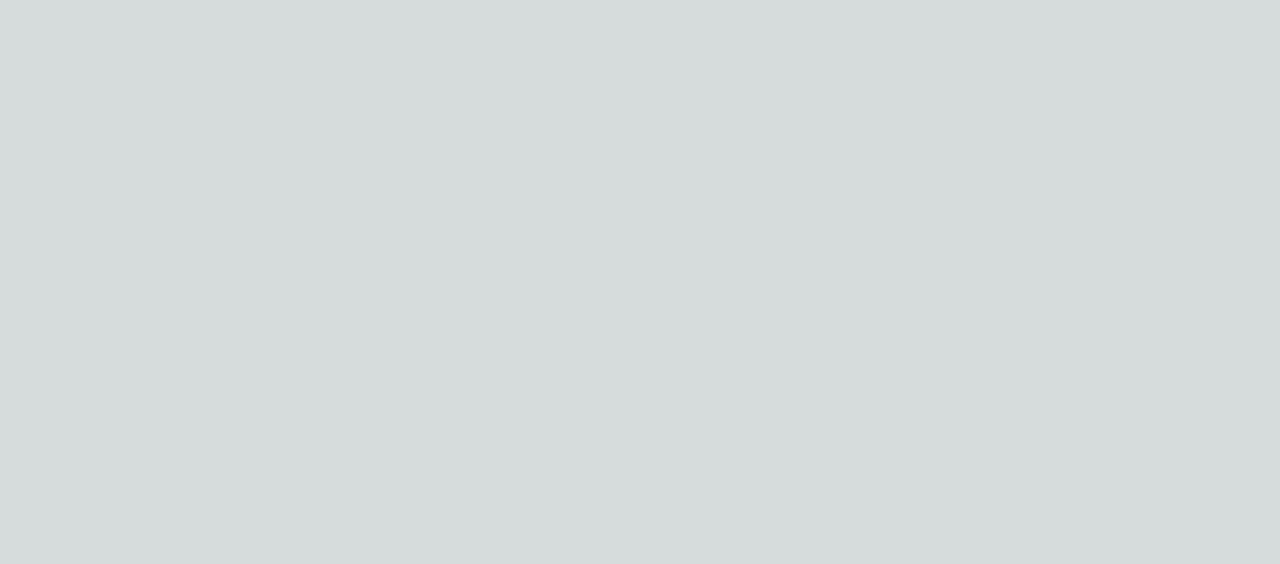
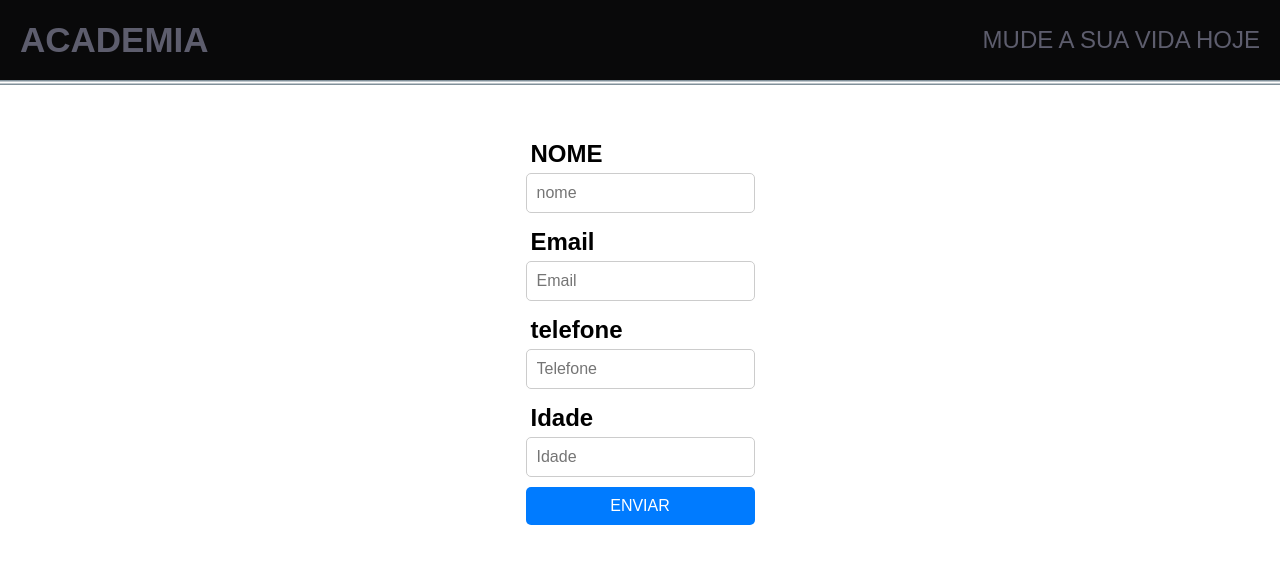
Before and after one commit to FeBonifacio/react-next-gym-questions, a Next.js app: page / in a window 1280 px wide. Shown: the top 564 px of the page. Built offline with nearby package versions, Linux system fonts and the light colour scheme.

Commit message:
feat: page form and header components created

```diff
--- a/package.json
+++ b/package.json
@@ -9,10 +9,12 @@
     "lint": "next lint"
   },
   "dependencies": {
+    "husky": "9.0.11",
     "next": "14.1.4",
     "react": "^18",
     "react-dom": "^18",
-    "husky": "9.0.11"
+    "styled-components": "^6.1.8",
+    "url-parse": "^1.5.10"
   },
   "devDependencies": {
     "@commitlint/cli": "^19.2.1",
--- a/src/app/form/page.tsx
+++ b/src/app/form/page.tsx
@@ -0,0 +1,64 @@
+"use client"
+import styled from "styled-components"
+
+const PageForm = styled.div`
+    display: flex;
+    align-items: center;
+    justify-content: center;
+`;
+
+const FormItem = styled.div`
+    display: flex;
+    margin: 50px;
+    flex-direction: column;
+
+    label {
+        font-weight: 600;
+        font-size: 24px;
+        font-family: sans-serif;
+        padding: 5px;
+        text-align: left !important;
+    }
+
+    input {
+        padding: 10px;
+        border: 1px solid #ccc;
+        border-radius: 5px;
+        font-size: 16px;
+        margin-bottom: 10px;
+        color: var(--shapes-dark);
+    }
+`
+
+const Button = styled.button`
+    padding: 10px 20px;
+    background: #007bff;
+    color: white;
+    border: none;
+    border-radius: 5px;
+    font-size: 16px;
+    cursor: pointer;
+
+    &:hover {
+        background-color: #0056b3;
+    }
+`;
+
+export default function Form() {
+    return (
+        <PageForm>
+            <FormItem>
+                <label>NOME</label>
+                <input type="text" placeholder="nome" />
+                <label>Email</label>
+                <input type="text" placeholder="Email" />
+                <label>telefone</label>
+                <input type="number" placeholder="Telefone" />
+                <label>Idade</label>
+                <input type="number" placeholder="Idade" />
+                <Button>ENVIAR</Button>
+            </FormItem>
+        </PageForm>
+
+    )
+}
--- a/src/app/globals.css
+++ b/src/app/globals.css
@@ -1,33 +1,27 @@
-@tailwind base;
-@tailwind components;
-@tailwind utilities;
-
 :root {
-  --foreground-rgb: 0, 0, 0;
-  --background-start-rgb: 214, 219, 220;
-  --background-end-rgb: 255, 255, 255;
+  --border-radius: 12px;
+  --logo-color: #5D5D6D;
+  --bg-secondary: #F3F5F6;
+  --bg-primary: #F0F0F5;
+  --text-dark: #737380;
+  --shapes-dark: #09090A;
+  --text-dark-2: #41414D;
+  --secondary-text: #617480;
+  --delete-color: #DE3838;
+  --orange-low: #FFA585;
+  --shapes: #DCE2E6;
+  --border-color: #A8A8B3;
 }
 
-@media (prefers-color-scheme: dark) {
-  :root {
-    --foreground-rgb: 255, 255, 255;
-    --background-start-rgb: 0, 0, 0;
-    --background-end-rgb: 0, 0, 0;
-  }
+* {
+  box-sizing: border-box;
+  padding: 0;
+  margin: 0;
 }
 
+html,
 body {
-  color: rgb(var(--foreground-rgb));
-  background: linear-gradient(
-      to bottom,
-      transparent,
-      rgb(var(--background-end-rgb))
-    )
-    rgb(var(--background-start-rgb));
+  max-width: 100vw;
+  overflow-x: hidden;
+  /* background-color: --shapes-dark; */
 }
-
-@layer utilities {
-  .text-balance {
-    text-wrap: balance;
-  }
-}
--- a/src/app/layout.tsx
+++ b/src/app/layout.tsx
@@ -1,6 +1,9 @@
+
+
 import type { Metadata } from "next";
 import { Inter } from "next/font/google";
 import "./globals.css";
+
 
 const inter = Inter({ subsets: ["latin"] });
 
--- a/src/app/page.tsx
+++ b/src/app/page.tsx
@@ -1,8 +1,13 @@
+"use client"
 
+import Header from "@/components/header";
+import Form from "./form/page";
 
 export default function Home() {
   return (
     <>
+      <Header />
+      <Form />
     </>
   );
 }
--- /dev/null
+++ b/src/components/header.tsx
@@ -0,0 +1,47 @@
+"use client"
+import styled from "styled-components";
+
+const Container = styled.div`
+    display: flex;
+    padding: 20px;
+    justify-content: space-between;
+    background: var(--shapes-dark);
+    align-items: center;
+`;
+
+const Logo = styled.h1`
+    font-family: sans-serif;
+    font-size: 35px;
+    display: flex;
+    align-items: center;
+    color: var(--logo-color);
+`;
+
+const Span = styled.p`
+    display: flex;
+    align-items: center;
+    font-family: sans-serif;
+    font-weight: 500;
+    font-size: 24px;
+    color: var(--logo-color);
+`;
+
+const Divider = styled.div`
+    width: 100%;
+    height: 5px;
+    background: linear-gradient(to top, var(--secondary-text), transparent, var(--secondary-text));
+`;
+
+export default function Header() {
+    return (
+        <>
+        <Container>
+            <Logo>ACADEMIA</Logo>
+            <Span>MUDE A SUA VIDA HOJE</Span>
+        </Container>
+        <Divider />
+        </>
+
+
+    );
+}
```
Also changed, not shown: 1 other file (tests, documents, lock files or other folders).
